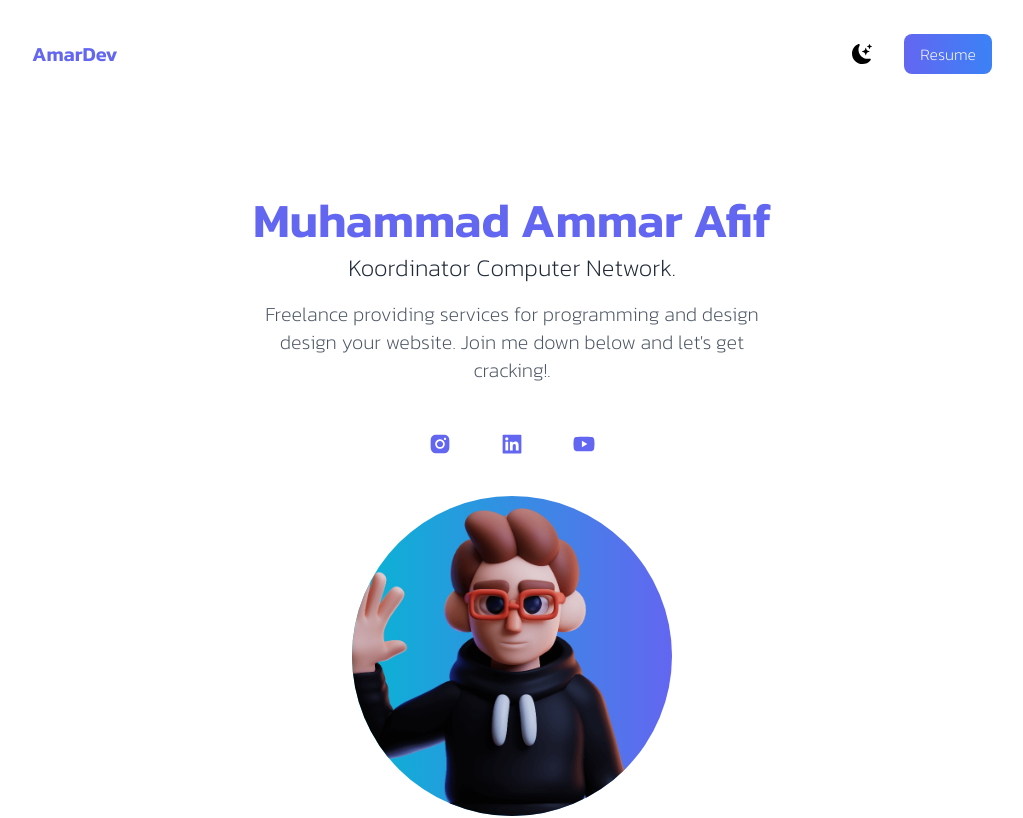
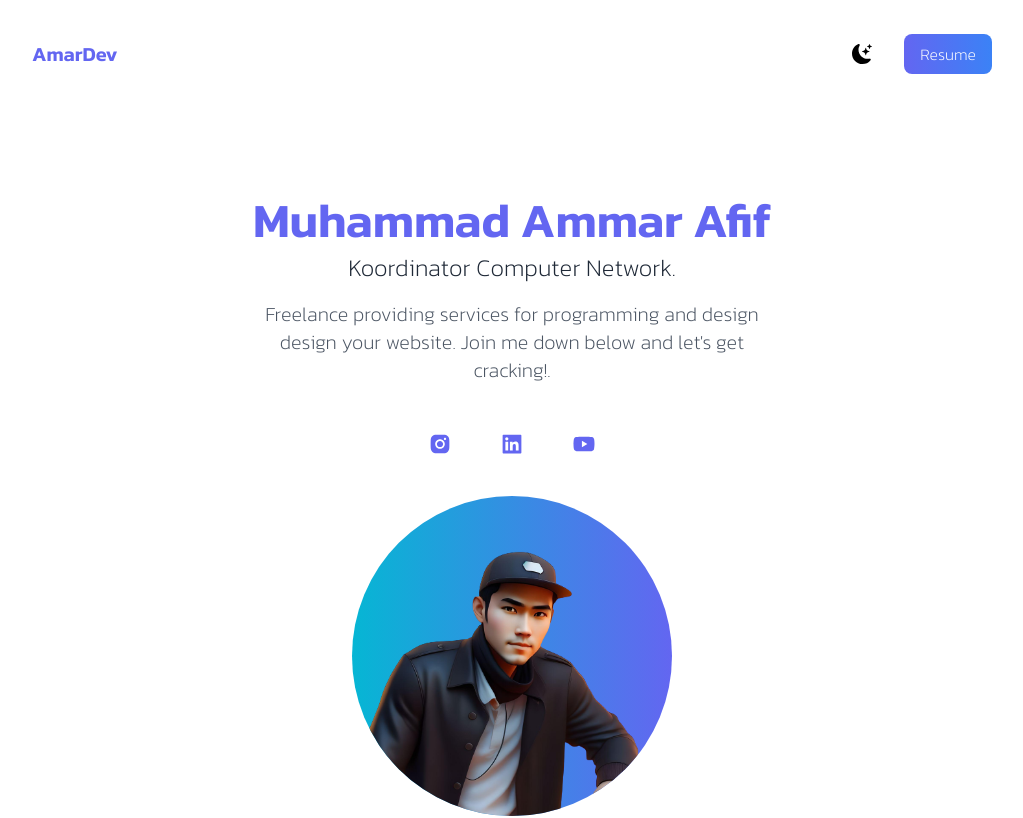
Before and after one commit to amarafiif/Portfolio-Tailwindcss3-NextJS, a Next.js app: page / in a window 1280 px wide. Shown: the top 818 px of the page, without its empty margins (128-1151 px from the left). Built offline with nearby package versions, Linux system fonts and the light colour scheme; a web font is replaced by a local one.

Commit message:
styling: add profile-avatars

```diff
--- a/pages/index.tsx
+++ b/pages/index.tsx
@@ -14,6 +14,7 @@ import web3 from '../public/web1.png';
 import web4 from '../public/web4.png';
 import web5 from '../public/web5.png';
 import web6 from '../public/web6.png';
+import profile from '../public/profile-avatar.png';
 import { useState } from 'react';
 
 export default function Home() {
@@ -40,12 +41,14 @@ export default function Home() {
             </ul>
           </nav>
 
+          {/* Title - Subtitle - Description */}
           <div className='p-8 text-center'>
             <h2 className='text-4xl font-bold py-2 font-Kanit text-indigo-500 md:text-5xl'>Muhammad Ammar Afif</h2>
             <h3 className='text-lg font-medium text-gray-800 font-Kanit md:text-2xl dark:text-gray-300'>Koordinator Computer Network.</h3>
             <p className='text-md font-normal py-4 leading-8 font-Kanit text-gray-600 md:text-xl max-w-lg dark:text-gray-400 mx-auto'>Freelance providing services for programming and design design your website. Join me down below and let's get cracking!.</p>
           </div>
 
+          {/* Social icon */}
           <div className='flex justify-center gap-12 text-2xl text-indigo-500'>
             <a href='https://www.instagram.com/amarafiif' target='_blank'><AiFillInstagram /></a>
             <a href='https://www.linkedin.com/in/muhammad-ammar-afif-2b9741218/' target='_blank'><AiFillLinkedin/></a>
@@ -53,7 +56,7 @@ export default function Home() {
           </div>
 
           <div className='relative mx-auto mt-10 bg-gradient-to-r from-cyan-500 to-indigo-500 w-60 h-60 rounded-full overflow-hidden md:h-80 md:w-80'>
-            <Image src={deved} layout='fill' objectFit='cover' alt={'Avatar'} />
+            <Image src={profile} layout='fill' objectFit='cover' alt={'Avatar'} />
           </div>
         </section>
 
```
Also changed, not shown: public/profile-avatar.png (added).
